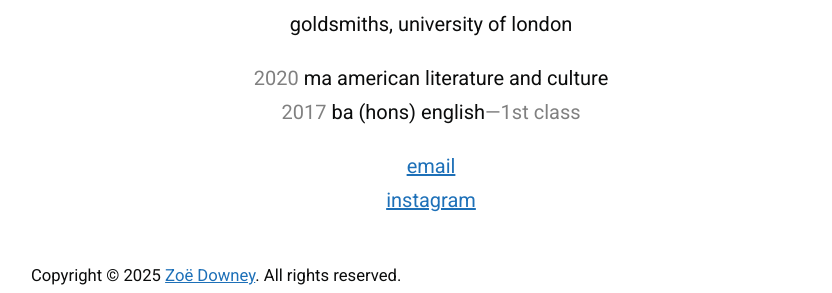
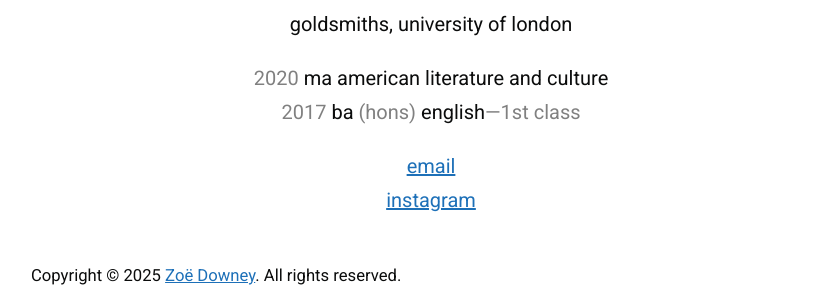
Before and after one commit to zoeurl/zoedowney.github.io, a Jekyll site: the page built from about/index.html, in a window 1280 px wide. Shown: the part 348-641 px from the top of the page, without its empty margins (209-1041 px from the left). Built offline with Jekyll 4.4.1, drawn with Linux system fonts in a browser that asks for light colours.

Commit message:
Update index.html

```diff
--- a/about/index.html
+++ b/about/index.html
@@ -11,7 +11,7 @@
 <center>goldsmiths, university of london</center>
 </p>
 <center><font color="grey">2020</font> ma american literature and culture</center>
-<center><font color="grey">2017</font> ba (hons) english<font color="grey">—1st class</font></center>
+<center><font color="grey">2017</font> ba <font color="grey">(hons)</font> english<font color="grey">—1st class</font></center>
 </p>
 <center><a href="mailto:{{site.email}}">email</a></center>
 <center><a href="https://www.instagram.com/zoeurl">instagram</a></center>
```
